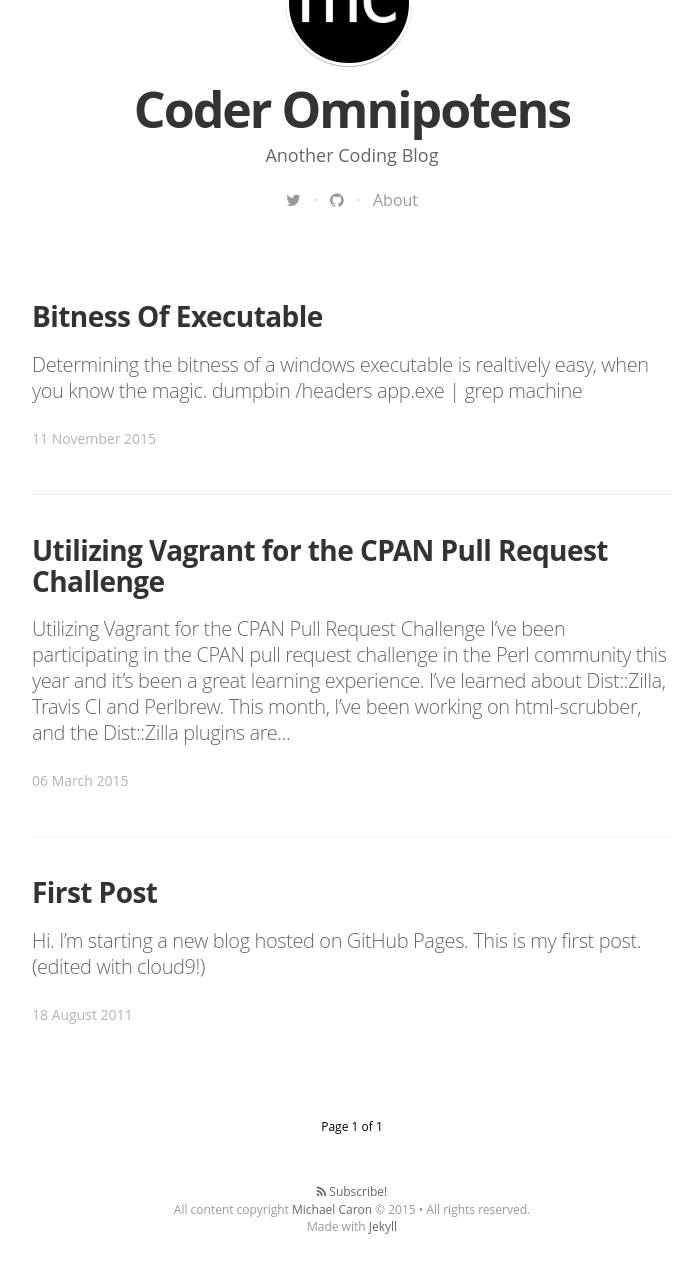
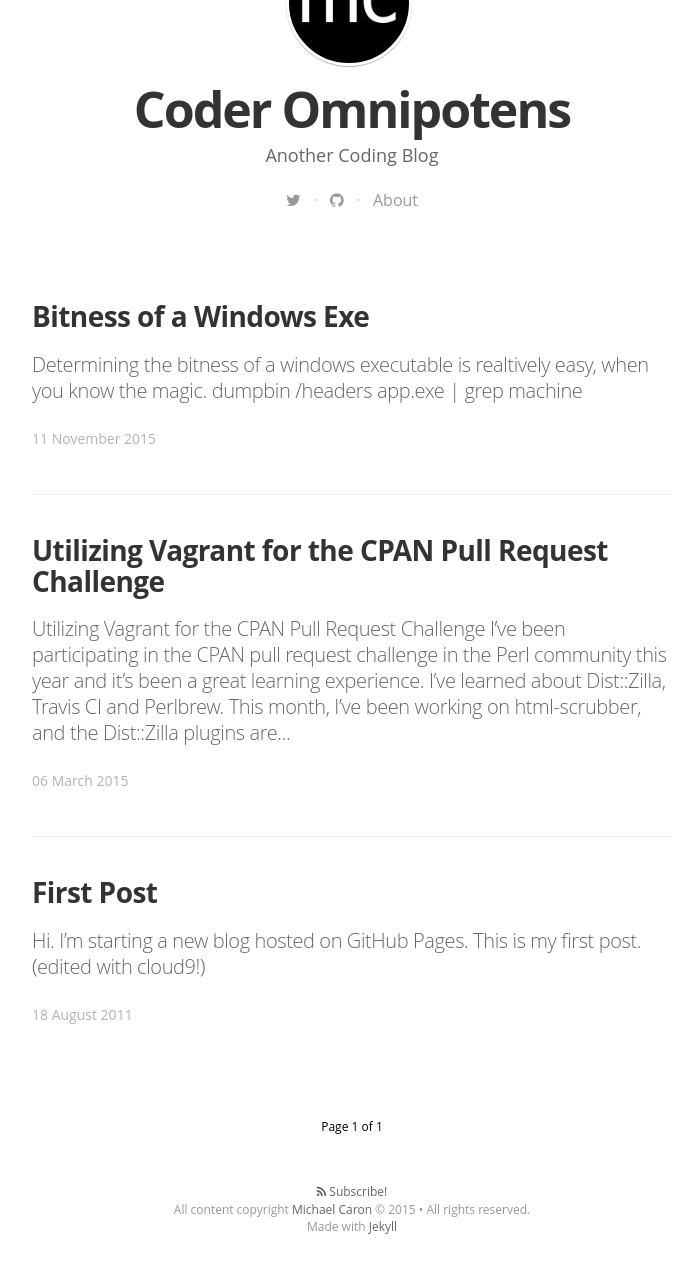
Before and after one commit to mrcaron/mrcaron.github.com, a Jekyll site: the page built from index.html, in a window 1280 px wide. Shown: the part 450-1734 px from the top of the page, without its empty margins (288-985 px from the left). Built offline with Jekyll 4.4.1, drawn with Linux system fonts in a browser that asks for light colours; nearby versions of some CDN libraries; some web fonts are replaced; Markdown is read by kramdown in place of the engine named in the settings; the list of posts is cut into pages by our own code.

```diff
--- a/_posts/2015-11-11-Bitness-of-executable.md
+++ b/_posts/2015-11-11-Bitness-of-executable.md
@@ -1,3 +1,8 @@
+---
+layout: post
+title: "Bitness of a Windows Exe"
+---
+
 Determining the bitness of a windows executable is realtively easy, when you know the magic.
 
     dumpbin /headers app.exe | grep machine
```
